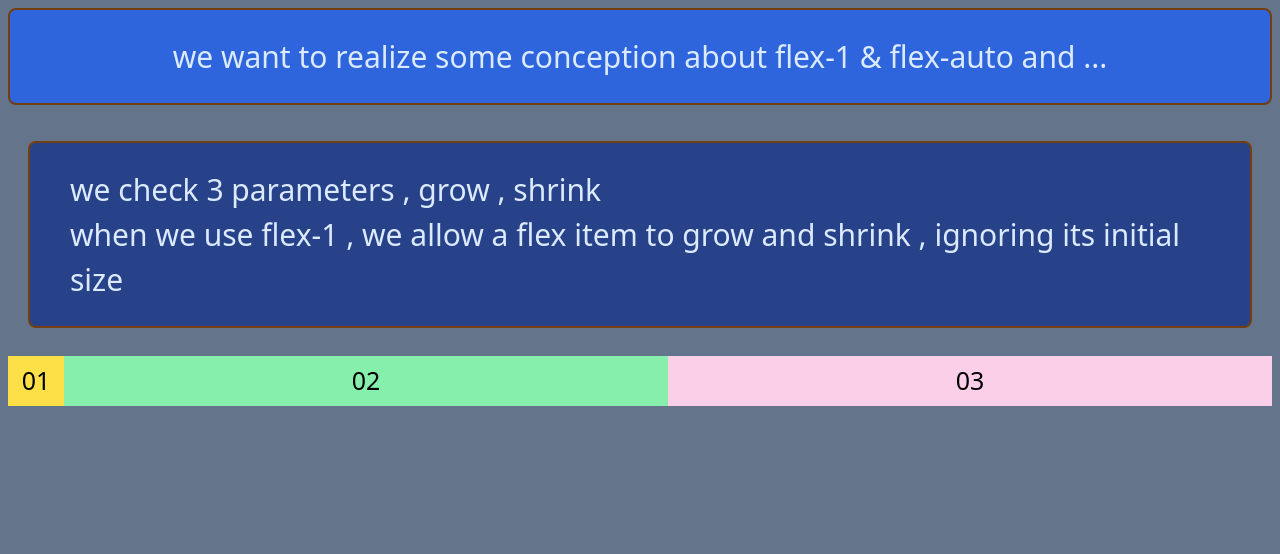
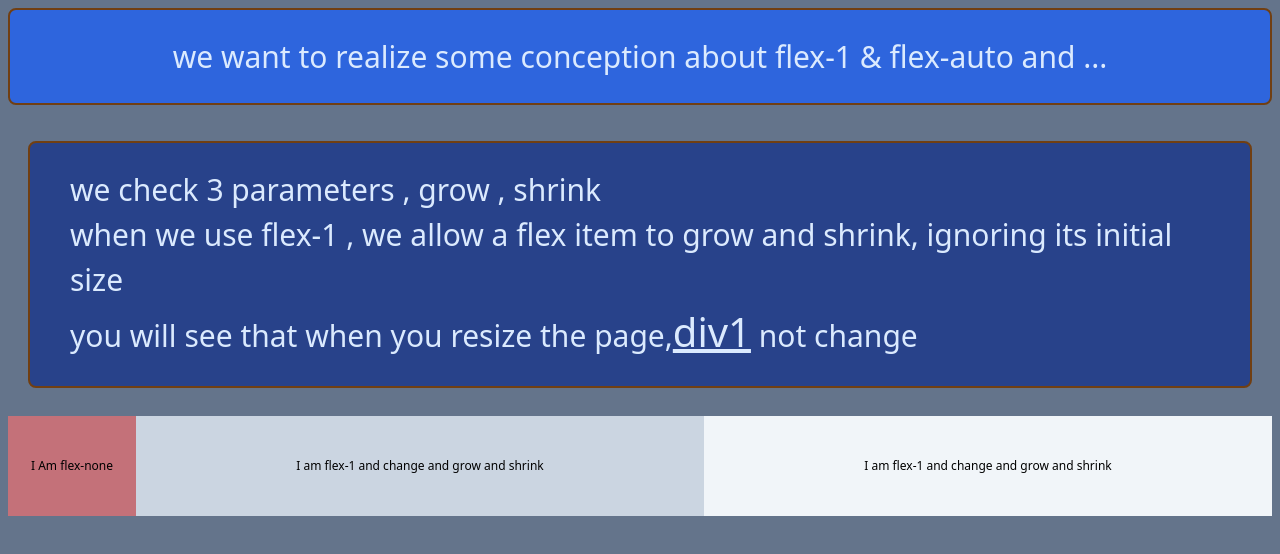
Before and after one commit to mostafa1350/01_Flex_Grid_Concept, a React (Vite) app in the folder flex-grid-concept/: page / in a window 1280 px wide. Shown: the top 554 px of the page. Built offline with nearby package versions, Linux system fonts and the light colour scheme.

Commit message:
update flex-none and flex-1

```diff
--- a/flex-grid-concept/src/Flexsize.jsx
+++ b/flex-grid-concept/src/Flexsize.jsx
@@ -6,21 +6,16 @@ const Flexsize = () => {
         <h1 className='flex justify-center items-center m-2 bg-blue-600/85 rounded-lg border-yellow-900 dark:border-green-200 border-[2px] text-blue-100 dark:bg-yellow-50/50 text-[30px] px-10 py-6'>
              we want to realize some conception about flex-1 & flex-auto and ...
         </h1>
-        <h1 className='flex justify-center items-center m-7 bg-blue-900/85 rounded-lg border-yellow-900 dark:border-green-200 border-[2px] text-blue-100 dark:bg-yellow-50/50 text-[30px] px-10 py-6'>
+        <h1 className='m-7 bg-blue-900/85 rounded-lg border-yellow-900 dark:border-green-200 border-[2px] text-blue-100 dark:bg-yellow-50/50 text-[30px] px-10 py-6'>
              we check 3 parameters , grow , shrink <br/>
-             when we use flex-1 , we allow a flex item to grow and shrink ,  ignoring its initial size
-        </h1>
+             when we use flex-1 , we allow a flex item to grow and shrink,
+             ignoring its initial size<br/>
+             you will see that when you resize the page,<span className='text-[40px] underline'>div1</span> not change</h1>
 
-          <div className='flex justify-center items-center text-[25px]'>
-              <div class="flex h-[50px] ml-2 flex-none w-14 bg-yellow-300 justify-center items-center">
-                  01
-              </div>
-              <div class="flex h-[50px] flex-1 w-64 bg-green-300 justify-center items-center">
-                  02
-              </div>
-              <div class="flex h-[50px] mr-2 flex-1 w-32 bg-pink-200 justify-center items-center">
-                  03
-              </div>
+          <div className='flex justify-center items-center text-[12px]'>
+              <div class='flex h-[100px] ml-2 flex-none w-32 bg-yellow-300 justify-center items-center after:content-["I_Am_flex-none"] sm:after:content-["I_Am_flex-none"] sm:bg-red-400/65'></div>
+              <div class='flex h-[100px] flex-1 w-64 bg-green-300 justify-center items-center          after:content-["I_Am_flex-1_div1"] sm:after:content-["I_am_flex-1_and_change_and_grow_and_shrink"] sm:bg-slate-300'></div>
+              <div myAtt="I am flex-1 and change and grow and shrink" class='flex h-[100px] mr-2 flex-1 w-32 bg-pink-200 justify-center items-center      after:content-["I_Am_flex-1_div2"] sm:after:content-[attr(myAtt)] sm:bg-slate-100'></div>
 
           </div>
 
```
